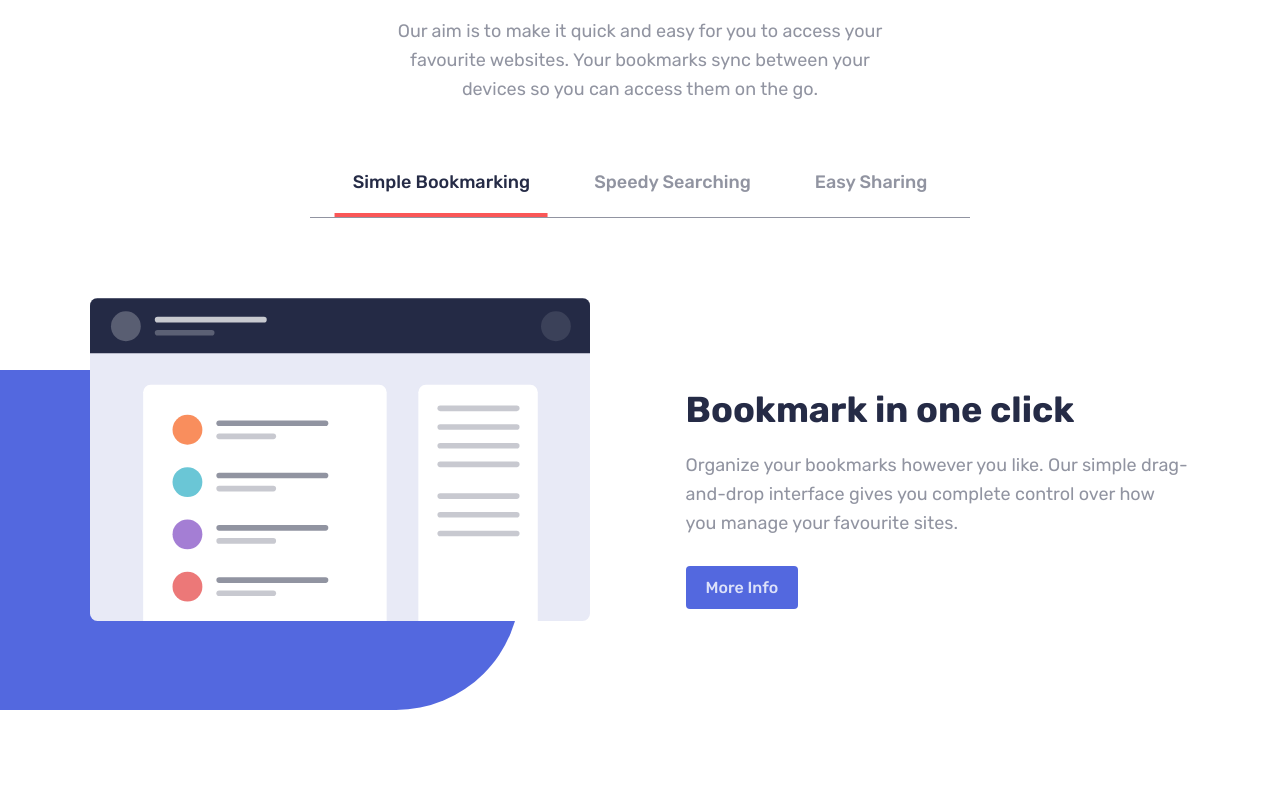
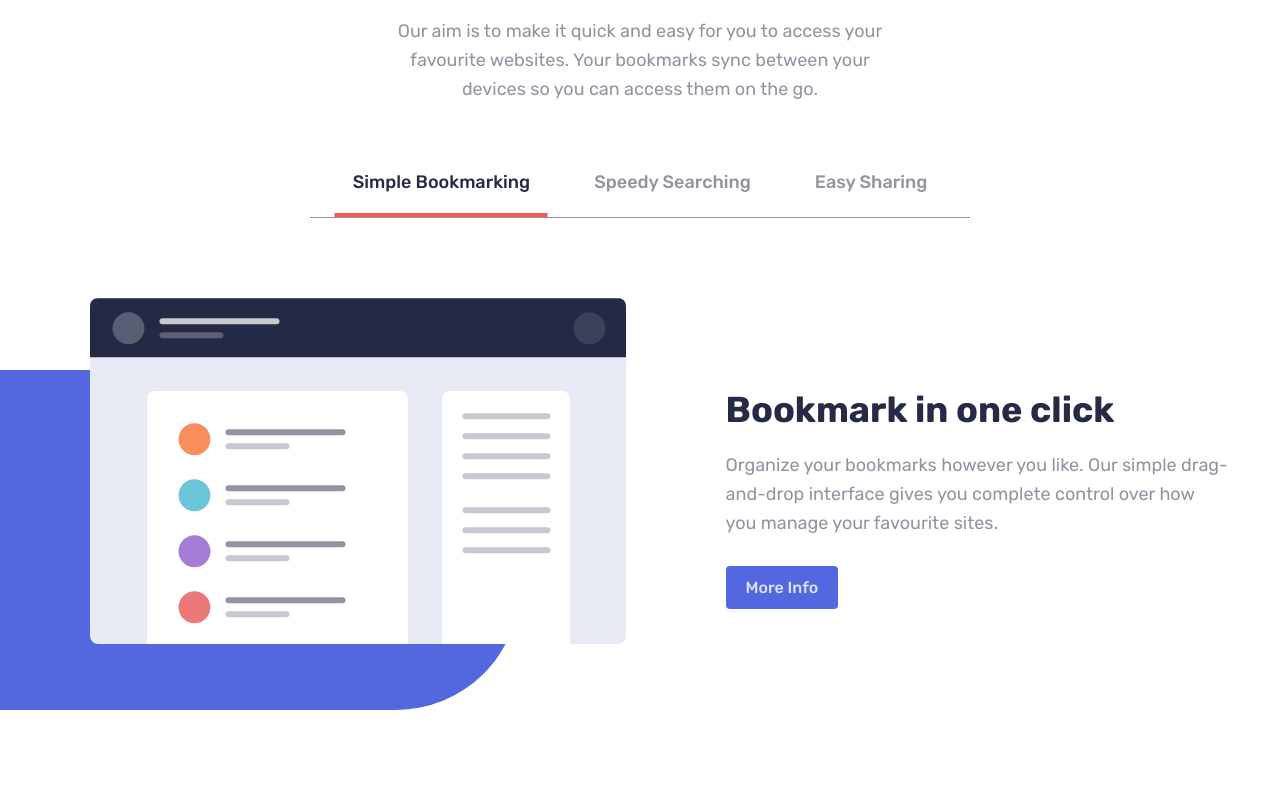
Before and after one commit to yusufardapeker/bookmark-landing-page, a React (Vite) app: page / in a window 1280 px wide. Shown: the part 860-1658 px from the top of the page. Built offline with nearby package versions, Linux system fonts and the light colour scheme.

Commit message:
Edit tab images width in features section

```diff
--- a/src/components/Features/features.scss
+++ b/src/components/Features/features.scss
@@ -92,7 +92,7 @@
 				gap: 96px;
 
 				.img-wrapper {
-					width: 500px;
+					width: 540px;
 					height: 400px;
 				}
 
```
